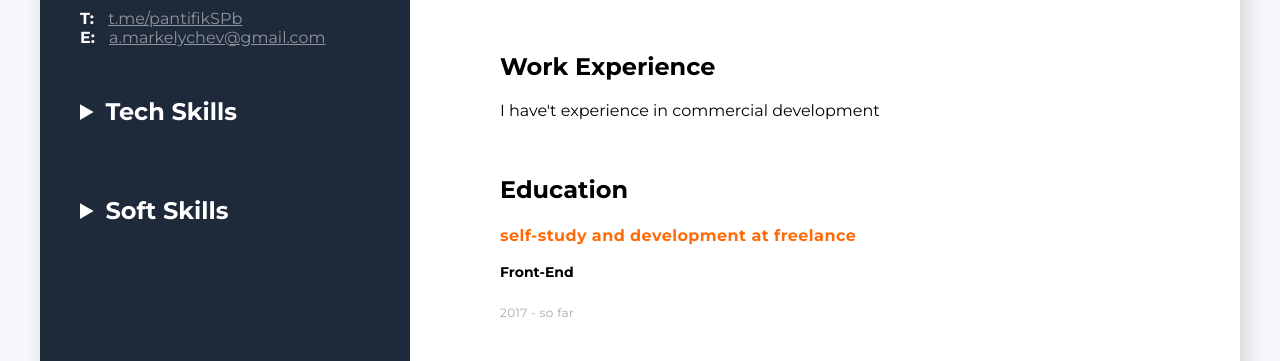
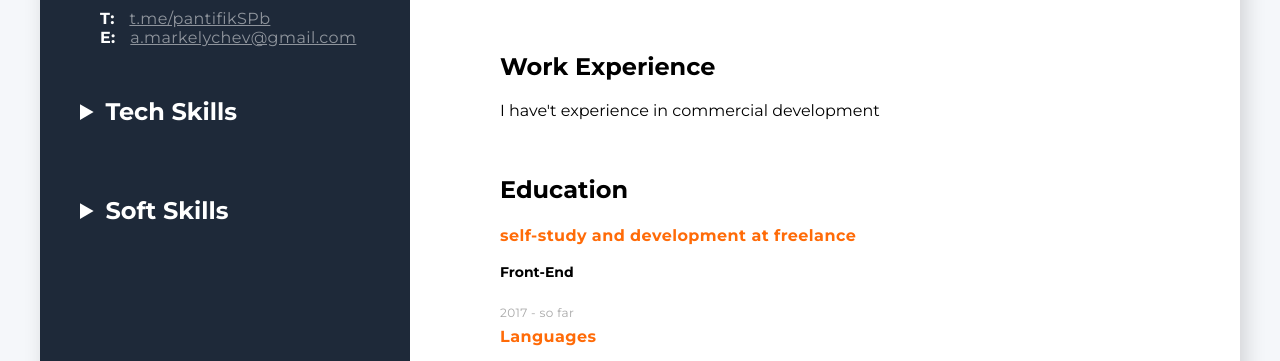
Before and after one commit to markelychev/rsschool-cv, a plain HTML site: page index.html in a window 1280 px wide. Both pictures are taken after a click on the heading "Contacts". Shown: the part 432-793 px from the top of the page. Drawn offline with Linux system fonts and the light colour scheme.

Commit message:
refactor: change contacts, add languages

```diff
--- a/index.html
+++ b/index.html
@@ -25,18 +25,18 @@
           <summary class="title">
               <span>Contacts</span>
           </summary>
-          <div>
-            <span class="sidebar_lit">T:</span>
-            <a class="sidebar_link" href="https://t.me/pantifikSPb"
-              >t.me/pantifikSPb</a
-            >
-          </div>
-          <div>
-            <span class="sidebar_lit">E:</span>
-            <a class="sidebar_link" href="mailto:a.markelychev@gmail.com"
-              >a.markelychev@gmail.com</a
-            >
-          </div>
+          <ul class='contacts list'>
+            <li class='contacts__item'>
+              <span class="sidebar_lit">T:</span>
+              <a class="sidebar_link" href="https://t.me/pantifikSPb"
+              >t.me/pantifikSPb</a>
+          </li>
+            <li class='contacts__item'>
+              <span class="sidebar_lit">E:</span>
+              <a class="sidebar_link" href="mailto:a.markelychev@gmail.com"
+                >a.markelychev@gmail.com</a>
+            </li>
+          </ul>
         </details>
 
         <!-- Tech Skills container -->
@@ -96,6 +96,13 @@
             <p class="content_path t-bold">Front-End</p>
             <span class="t-small t-gray">2017 - so far </span>
           </div>
+          <div>
+            <h4 class="sub-title t-orange">
+              Languages
+            </h4>
+            <p class="content_path t-bold">English</p>
+            <span class="t-small t-gray">A1</span>
+          </div>
         </section>
       </main>
     </div>
--- a/styles.css
+++ b/styles.css
@@ -54,6 +54,10 @@ body {
   font-size: 1rem;
   letter-spacing: 0.42px;
   margin-left: 20px;
+}
+
+.contacts{
+  list-style: none;
 }
 
 .content {
```
